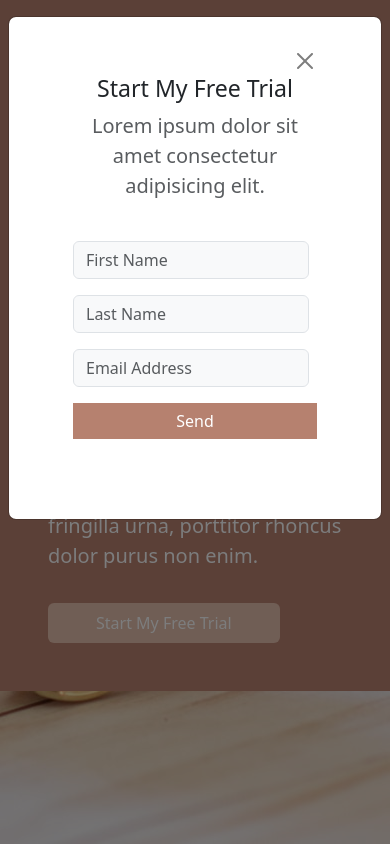
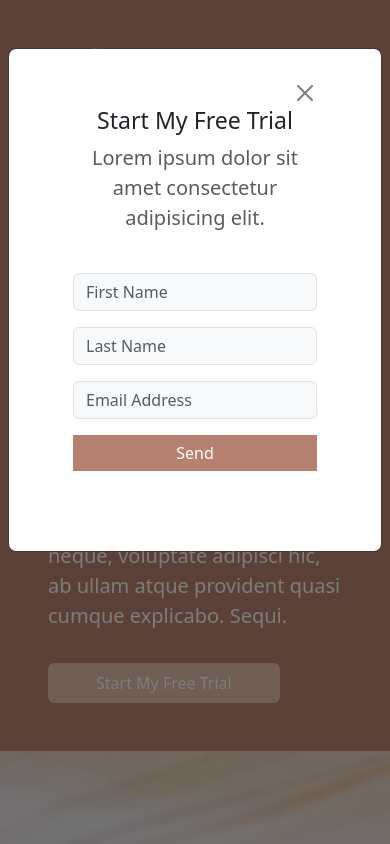
Before and after one commit to irimaya/383-lp-desserts, a plain HTML site: page index.html in a window 390 px wide. Both pictures are taken after a click on the link "Start My Free Trial". Drawn offline with nearby package versions, Linux system fonts and the light colour scheme.

Commit message:
update styles

```diff
--- a/css/style.css
+++ b/css/style.css
@@ -1,28 +1,21 @@
-.desserts {
-	background: url('/images/showcase.jpg');
-	background-repeat: no-repeat;
-	background-position: bottom right;
+.bg-secondary,
+.btn-secondary {
+	background: #e0bcaa !important;
+	border: 0;
 }
 
 .bg-primary,
 .btn-primary {
 	background: #b6816f !important;
-	border: none;
-}
-
-.bg-secondary,
-.btn-secondary {
-	background: #e0bcaa !important;
-	border: none;
+	border: 0;
 }
 
 .pb-6 {
 	padding-bottom: 70px;
 }
 
-/* Mobile */
-@media (max-width: 768px) {
-	.pb-6 {
-		padding-bottom: 40px;
-	}
+.desserts {
+	background: url('/images/showcase.jpg');
+	background-repeat: no-repeat;
+	background-position: bottom right;
 }
--- a/index.html
+++ b/index.html
@@ -4,9 +4,9 @@
 		<meta charset="UTF-8" />
 		<meta name="viewport" content="width=device-width, initial-scale=1.0" />
 		<link
-			href="https://cdn.jsdelivr.net/npm/bootstrap@5.3.1/dist/css/bootstrap.min.css"
+			href="https://cdn.jsdelivr.net/npm/bootstrap@5.3.2/dist/css/bootstrap.min.css"
 			rel="stylesheet"
-			integrity="sha384-4bw+/aepP/YC94hEpVNVgiZdgIC5+VKNBQNGCHeKRQN+PtmoHDEXuppvnDJzQIu9"
+			integrity="sha384-T3c6CoIi6uLrA9TneNEoa7RxnatzjcDSCmG1MXxSR1GAsXEV/Dwwykc2MPK8M2HN"
 			crossorigin="anonymous"
 		/>
 		<link rel="stylesheet" href="/css/style.css" />
@@ -15,7 +15,7 @@
 	<body class="bg-secondary">
 		<div class="desserts vh-100">
 			<div class="col-md-5 bg-primary p-5 text-light">
-				<img src="images/logo.png" alt="" class="pb-6" />
+				<img src="/images/logo.png" alt="" class="pb-6" />
 				<h1 class="display-3 fst-italic">
 					Elevate your <br />
 					cooking skills <br />
@@ -23,22 +23,23 @@
 					classes
 				</h1>
 				<p class="lead py-3">
-					Lorem ipsum dolor sit amet, consectetur adipiscing elit ut aliquam, purus sit amet luctus venenatis, lectus
-					magna fringilla urna, porttitor rhoncus dolor purus non enim.
+					Lorem ipsum dolor sit, amet consectetur adipisicing elit. Mollitia debitis ad exercitationem cupiditate neque,
+					voluptate adipisci hic, ab ullam atque provident quasi cumque explicabo. Sequi.
 				</p>
 				<a
 					href="#"
 					class="btn btn-secondary text-light text-capitalize px-5 py-2"
 					data-bs-toggle="modal"
 					data-bs-target="#modal"
-					>Start my free trial</a
 				>
+					Start my free trial
+				</a>
 			</div>
 		</div>
 
 		<!-- Modal -->
 		<div id="modal" class="modal fade">
-			<div class="modal-dialog modal-lg mt-3">
+			<div class="modal-dialog modal-lg mt-5">
 				<div class="modal-content px-5 pt-3 pb-3">
 					<div class="row">
 						<div class="col-lg-12 contact-form">
@@ -52,14 +53,14 @@
 										<p class="lead text-muted fw-light">Lorem ipsum dolor sit amet consectetur adipisicing elit.</p>
 									</div>
 									<form>
-										<div class="mb-3 d-flex w-100">
-											<input type="text" placeholder="First Name" class="form-control bg-light me-2" />
+										<div class="mb-3 w-100">
+											<input type="text" placeholder="First Name" class="form-control bg-light" />
 										</div>
-										<div class="mb-3 d-flex w-100">
-											<input type="text" placeholder="Last Name" class="form-control bg-light me-2" />
+										<div class="mb-3 w-100">
+											<input type="text" placeholder="Last Name" class="form-control bg-light" />
 										</div>
-										<div class="mb-3 d-flex w-100">
-											<input type="email" placeholder="Email Address" class="form-control bg-light me-2" />
+										<div class="mb-3 w-100">
+											<input type="email" placeholder="Email Address" class="form-control bg-light" />
 										</div>
 										<input type="submit" value="Send" class="btn btn-primary w-100 rounded-0 mb-5" />
 									</form>
@@ -72,8 +73,8 @@
 		</div>
 
 		<script
-			src="https://cdn.jsdelivr.net/npm/bootstrap@5.3.1/dist/js/bootstrap.bundle.min.js"
-			integrity="sha384-HwwvtgBNo3bZJJLYd8oVXjrBZt8cqVSpeBNS5n7C8IVInixGAoxmnlMuBnhbgrkm"
+			src="https://cdn.jsdelivr.net/npm/bootstrap@5.3.2/dist/js/bootstrap.bundle.min.js"
+			integrity="sha384-C6RzsynM9kWDrMNeT87bh95OGNyZPhcTNXj1NW7RuBCsyN/o0jlpcV8Qyq46cDfL"
 			crossorigin="anonymous"
 		></script>
 	</body>
```
